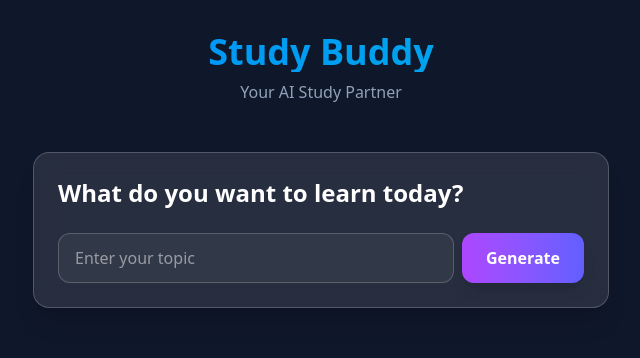
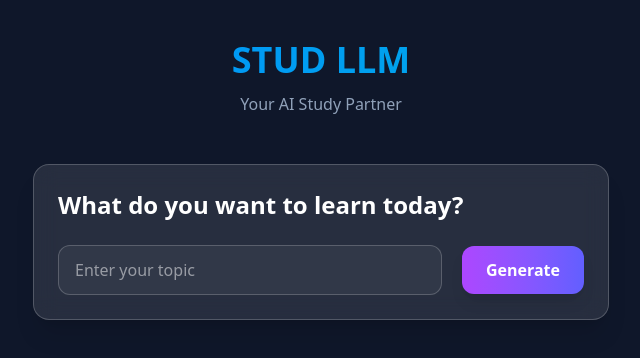
Before and after one commit to FyadMohammed/AI_Study_Buddy, a Vue app in the folder client/: page / in a window 1280 px wide. Shown: the top 358 px of the page, without its empty margins (319-959 px from the left). Built offline with nearby package versions, Linux system fonts and the light colour scheme.

Commit message:
new commits added

```diff
--- a/client/src/App.vue
+++ b/client/src/App.vue
@@ -51,7 +51,7 @@ const handleTopicSubmit = async (topic) => {
   <div class="min-h-screen bg-[#0f172a] text-white font-sans p-8">
     <header class="text-center mb-12">
       <h1 class="text-4xl font-bold bg-gradient-to-r from-blue-500 to-cyan-500
-      bg-clip-text text-transparent mb-2">Study Buddy</h1>
+      bg-clip-text text-transparent mb-1 py-2">STUD LLM</h1>
       <p class="text-slate-400">Your AI Study Partner</p>
     </header>
 
--- a/client/src/components/FlashcardList.vue
+++ b/client/src/components/FlashcardList.vue
@@ -11,6 +11,7 @@ defineProps({
 const flipped = ref({});
 
 const toggleFlip = (index) => {
+    //flip logic applied to the index of the card we click on
     flipped.value[index] = !flipped.value[index];
 };
 
@@ -29,12 +30,12 @@ const toggleFlip = (index) => {
         >
         <div v-if="!flipped[index]">
             <p class="text-sm text-purple-400 mb-2">Question</p>
-            <p class="text-lg text-slate-200"> {{ card.question }}</p>
+            <p class="text-lg text-slate-200"> {{ card.q }}</p>
         </div>
 
         <div v-else>
             <p class="text-sm text-green-400 mb-2">Answer</p>
-            <p class="text-lg text-slate-200"> {{ card.answer }}</p>
+            <p class="text-lg text-slate-200"> {{ card.a }}</p>
         </div>
         <p class="text-xs text-slate-500 mt-4 text-center">Click to flip card</p>
         </div>
--- a/client/src/components/SummaryCard.vue
+++ b/client/src/components/SummaryCard.vue
@@ -11,8 +11,8 @@ defineProps({
 
 <template>
     <!-- main container with glassmorphism ( transparency + blur ) -->
-    <div class="bg-slate-800/500 backdrop-blur-md rounded-2xl p-6 border border-slate-700/50 shadow-xl mb-8">
-        <div class="p-2 bg-purple-500/20 rounded-lg text-purple-400">
+    <div class="bg-slate-800/500 backdrop-blur-md rounded-2xl mt-3 p-7 border border-slate-700/50 shadow-xl mb-8">
+        <div class="p-3 bg-purple-500/20 rounded-lg text-purple-400">
             <svg xmlns="http://www.w3.org/2000/svg" class="w-6 h-6" viewBox="0 0 24 24" fill="none"
                 stroke="currentColor" stroke-width="2" stroke-linecap="round" stroke-linejoin="round">
                 <path d="M4 19.5v-15A2.5 2.5 0 0 1 6.5 2H20v20H6.5a2.5 2.5 0 0 1-2.5-2.5Z" />
--- a/client/src/components/TopicInput.vue
+++ b/client/src/components/TopicInput.vue
@@ -18,11 +18,11 @@ const handleGenerate = () => {
 </script>
 
 <template>
-    <div class="max-w-xl mx-auto mt-10 p-6 bg-white/10 backdrop-blur-md
+    <div class="max-w-xl mx-auto p-6 bg-white/10 backdrop-blur-md
     rounded-2xl border border-white/20 shadow-xl ">
         <h2 class="text-2xl font-bold mb-6">What do you want to learn today?</h2>
 
-        <div class="flex gap-2">
+        <div class="flex gap-5 items-center">
             <input type="text" v-model="userTopic" placeholder="Enter your topic" class="flex-1 px-4 py-3 rounded-xl
             bg-white/5 border border-white/20
             focus:outline-none focus:ring-2 focus:ring-purple-400 transition-all" />
```
Also changed, not shown: 1 other file (tests, documents, lock files or other folders).
